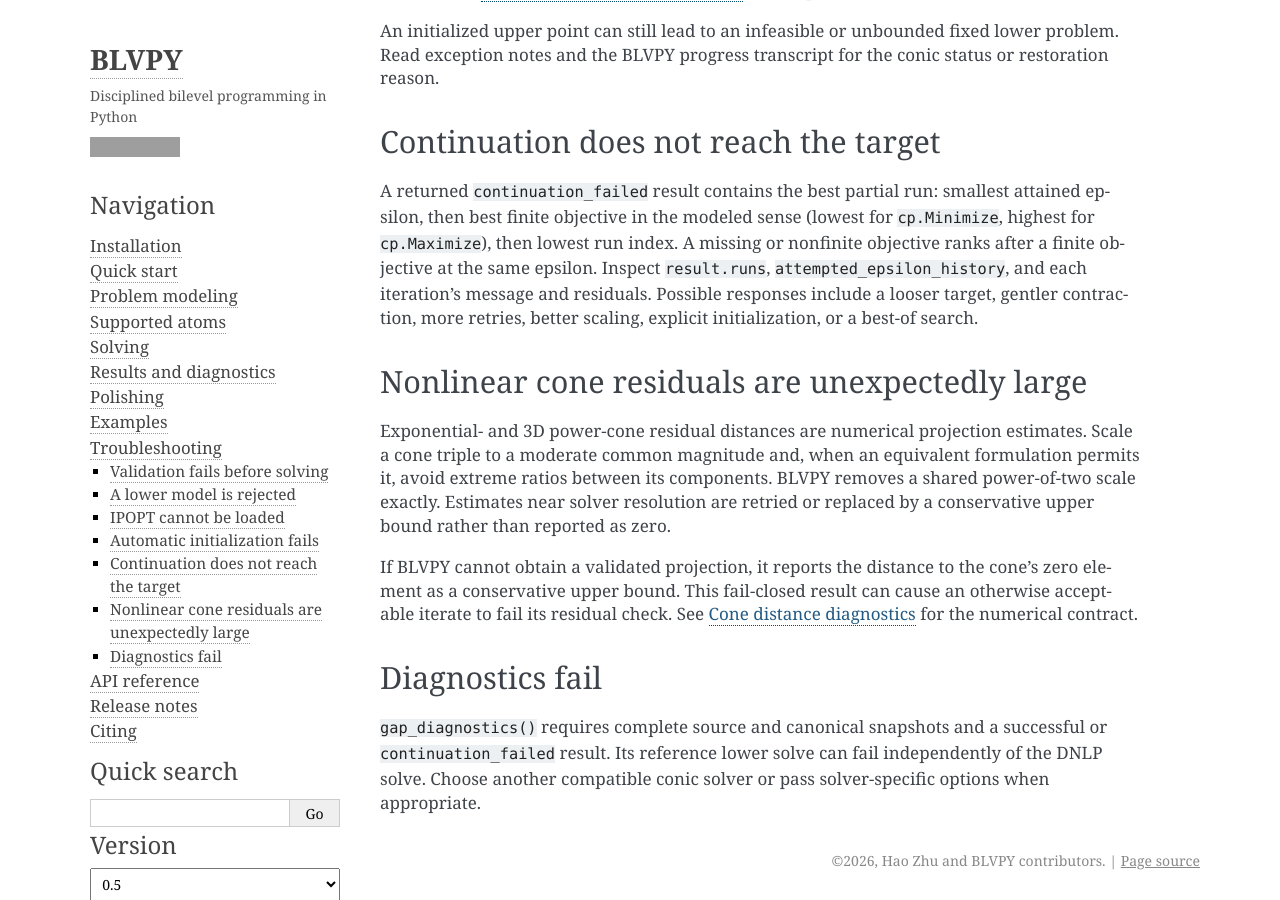
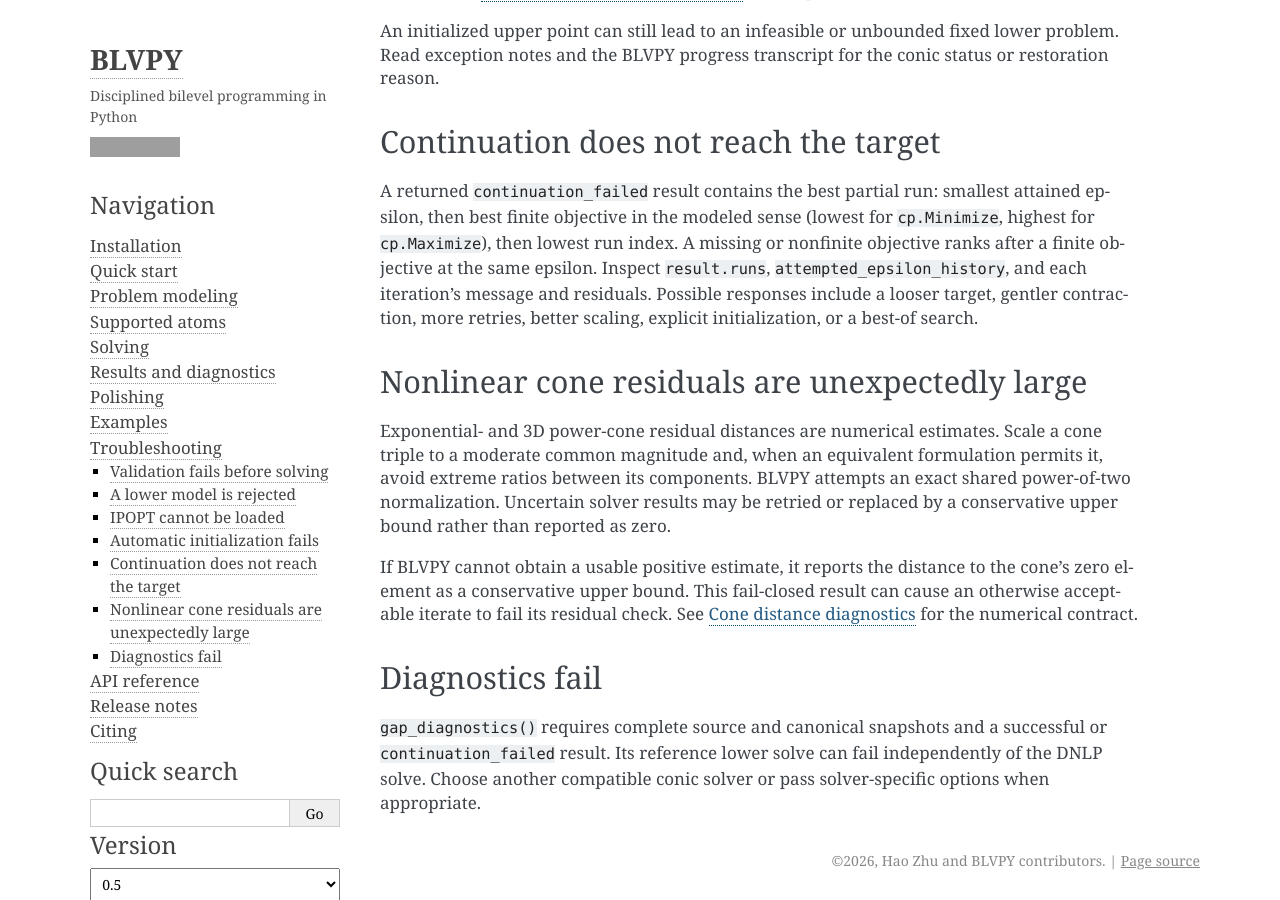
Before and after one commit to dxogrp/blvpy, a Sphinx documentation site: the page built from docs/troubleshooting.md, in a window 1280 px wide and 900 px high, scrolled down 1399 px. Built offline with Sphinx 7.4.7, drawn with Linux system fonts in a browser that asks for light colours; grey boxes are pictures that could not be loaded.

Commit message:
Update docs

```diff
--- a/docs/troubleshooting.md
+++ b/docs/troubleshooting.md
@@ -75,16 +75,16 @@
 
 ## Nonlinear cone residuals are unexpectedly large
 
-Exponential- and 3D power-cone residual distances are numerical projection
-estimates. Scale a cone triple to a moderate common magnitude and, when an
+Exponential- and 3D power-cone residual distances are numerical estimates.
+Scale a cone triple to a moderate common magnitude and, when an
 equivalent formulation permits it, avoid extreme ratios between its
-components. BLVPY removes a shared power-of-two scale exactly. Estimates near
-solver resolution are retried or replaced by a conservative upper bound
-rather than reported as zero.
+components. BLVPY attempts an exact shared power-of-two normalization.
+Uncertain solver results may be retried or replaced by a conservative upper
+bound rather than reported as zero.
 
-If BLVPY cannot obtain a validated projection, it reports the distance to the
-cone's zero element as a conservative upper bound. This fail-closed result can
-cause an otherwise acceptable iterate to fail its residual check. See
+If BLVPY cannot obtain a usable positive estimate, it reports the distance to
+the cone's zero element as a conservative upper bound. This fail-closed result
+can cause an otherwise acceptable iterate to fail its residual check. See
 {ref}`nonlinear-cone-distance-estimates` for the numerical contract.
 
 ## Diagnostics fail
```
Also changed, not shown: docs/release-notes.md (+4 -2 lines), docs/results.md (+2 -4 lines), 2 other files.
